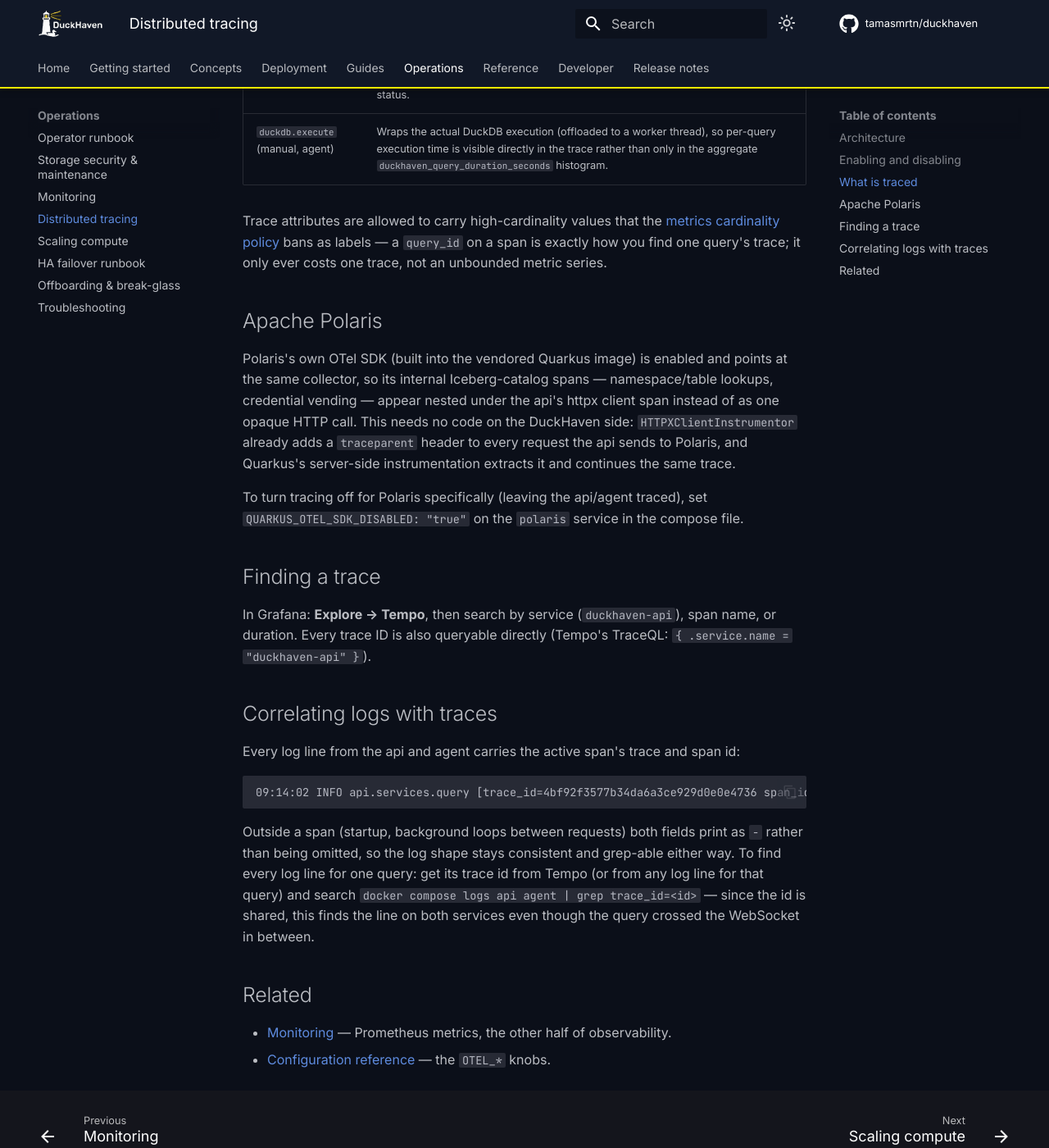
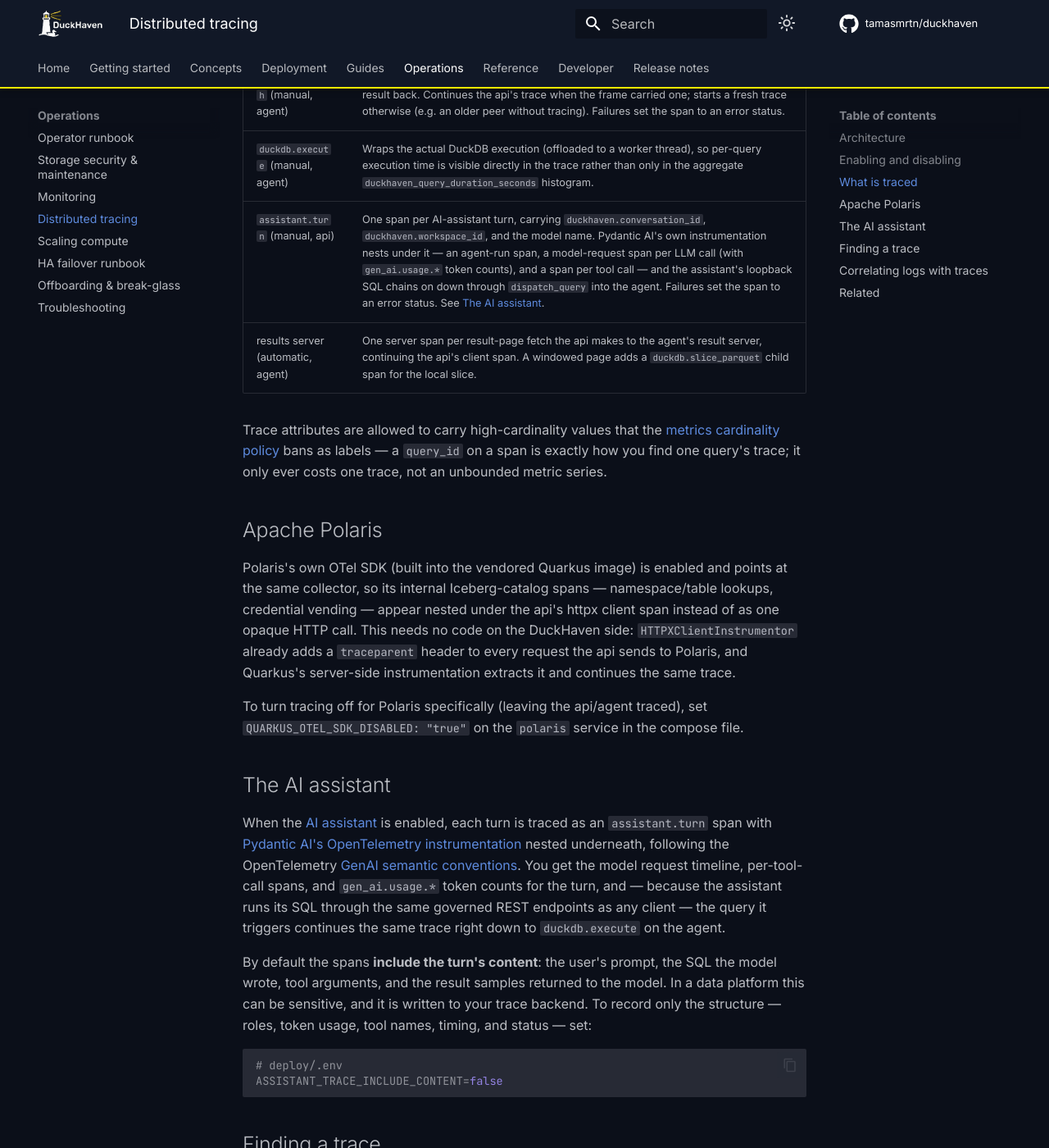
Before and after one commit to tamasmrtn/duckhaven, an MkDocs documentation site: the page built from docs/operations/tracing.md, in a window 1280 px wide and 1400 px high, scrolled down 1988 px. Shown: the whole window at 82% size. Built offline with MkDocs 1.6.1 and Material for MkDocs 9.7.7, drawn with Linux system fonts in a browser that asks for light colours; comment, search, counter and statistics services are not loaded; some of the changed text lies outside the part shown.

Commit message:
Document assistant and results-server tracing
Add the assistant.turn and results-server rows to the tracing reference,
an AI-assistant section covering the content-in-traces default and its
ASSISTANT_TRACE_INCLUDE_CONTENT knob, and note the duckhaven.origin
attribute. Document the knob in the configuration reference and .env.

````diff
--- a/docs/operations/tracing.md
+++ b/docs/operations/tracing.md
@@ -60,9 +60,11 @@
 | FastAPI (automatic) | One server span per API request, named by route template. Health probes (`/healthz`, `/readyz`) and `/api/metrics` scrapes are excluded. |
 | httpx (automatic) | A client span for every request to Apache Polaris and for cross-replica dispatch forwards, as children of the request that caused them. |
 | SQLAlchemy (automatic) | A span per database statement, with the SQL as an attribute. |
-| `dispatch_query` (manual, api) | Wraps handing a query to an agent over the WebSocket control channel. Its W3C trace context rides inside the `DISPATCH_QUERY` frame so the agent's span below continues the same trace instead of starting a new one. |
+| `dispatch_query` (manual, api) | Wraps handing a query to an agent over the WebSocket control channel. Its W3C trace context rides inside the `DISPATCH_QUERY` frame so the agent's span below continues the same trace instead of starting a new one. Carries `duckhaven.origin` (`interactive` for a user's query, or the schedule/maintenance origin) so automated runs are distinguishable from clicks. |
 | `handle_dispatch` (manual, agent) | The agent's per-query span: admission queueing, running the query, and sending the result back. Continues the api's trace when the frame carried one; starts a fresh trace otherwise (e.g. an older peer without tracing). Failures set the span to an error status. |
 | `duckdb.execute` (manual, agent) | Wraps the actual DuckDB execution (offloaded to a worker thread), so per-query execution time is visible directly in the trace rather than only in the aggregate `duckhaven_query_duration_seconds` histogram. |
+| `assistant.turn` (manual, api) | One span per AI-assistant turn, carrying `duckhaven.conversation_id`, `duckhaven.workspace_id`, and the model name. Pydantic AI's own instrumentation nests under it — an agent-run span, a model-request span per LLM call (with `gen_ai.usage.*` token counts), and a span per tool call — and the assistant's loopback SQL chains on down through `dispatch_query` into the agent. Failures set the span to an error status. See [The AI assistant](#the-ai-assistant). |
+| results server (automatic, agent) | One server span per result-page fetch the api makes to the agent's result server, continuing the api's client span. A windowed page adds a `duckdb.slice_parquet` child span for the local slice. |
 
 Trace attributes are allowed to carry high-cardinality values that the
 [metrics cardinality policy](monitoring.md#cardinality-policy) bans as labels — a `query_id` on a span is exactly how
@@ -78,6 +80,24 @@
 
 To turn tracing off for Polaris specifically (leaving the api/agent traced), set `QUARKUS_OTEL_SDK_DISABLED: "true"`
 on the `polaris` service in the compose file.
+
+## The AI assistant
+
+When the [AI assistant](../concepts/assistant.md) is enabled, each turn is traced as an `assistant.turn` span with
+[Pydantic AI's OpenTelemetry instrumentation](https://ai.pydantic.dev/logfire/) nested underneath, following the
+OpenTelemetry [GenAI semantic conventions](https://opentelemetry.io/docs/specs/semconv/gen-ai/). You get the model
+request timeline, per-tool-call spans, and `gen_ai.usage.*` token counts for the turn, and — because the assistant runs
+its SQL through the same governed REST endpoints as any client — the query it triggers continues the same trace right
+down to `duckdb.execute` on the agent.
+
+By default the spans **include the turn's content**: the user's prompt, the SQL the model wrote, tool arguments, and the
+result samples returned to the model. In a data platform this can be sensitive, and it is written to your trace backend.
+To record only the structure — roles, token usage, tool names, timing, and status — set:
+
+```bash
+# deploy/.env
+ASSISTANT_TRACE_INCLUDE_CONTENT=false
+```
 
 ## Finding a trace
 
````
Also changed, not shown: docs/reference/configuration.md (+1 -0 lines), 1 other file.
